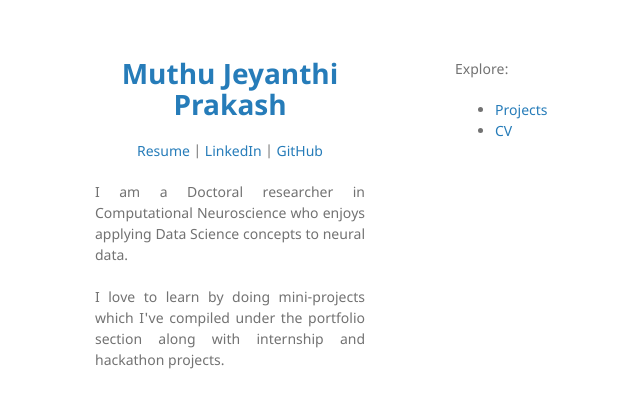
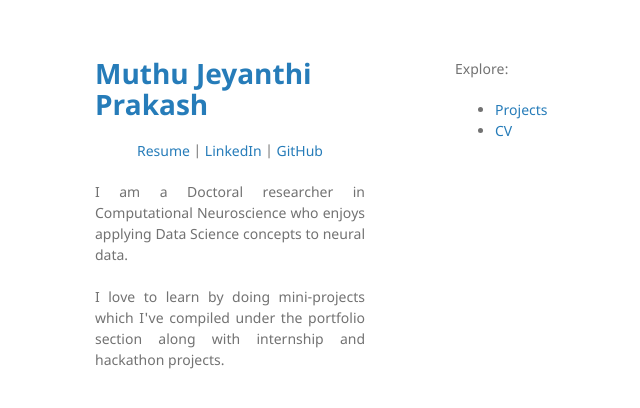
Before and after one commit to Muthu-Jeyanthi/Muthu-Jeyanthi.github.io, a Jekyll site: the page built from index.md, in a window 1280 px wide. Shown: the top 408 px of the page, without its empty margins (115-755 px from the left). Built offline with Jekyll 4.4.1, drawn with Linux system fonts in a browser that asks for light colours; our own code applies the rules of GitHub Pages for plain Markdown files.

Commit message:
Update title and theme in _config.yml

```diff
--- a/_config.yml
+++ b/_config.yml
@@ -1,4 +1,4 @@
-title: <p align="center"> Muthu Jeyanthi Prakash </p>
+title: <p> Muthu Jeyanthi Prakash </p>
 description:
   <p align="center">
   <a href="profile/Prakash_resume.pdf">Resume</a> |
@@ -13,9 +13,10 @@ description:
   <br><br>
   </p>
 
-theme: jekyll-theme-minimal
+theme: minima
 
 header_pages:
   - index.md
   - projects.md
   - cv.md
+  - blog.md
```
